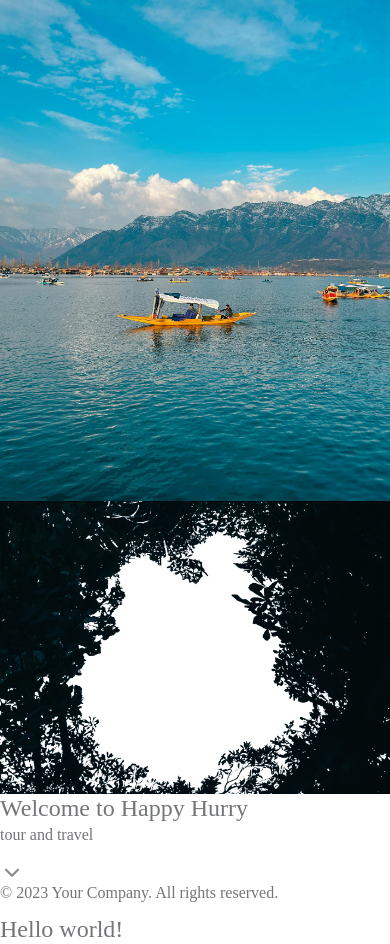
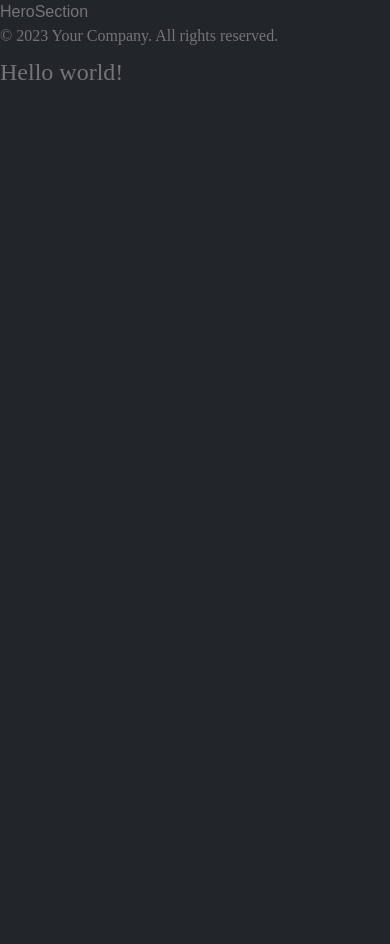
Before and after one commit to aquib-11/HappyHurryTourAndTravel, a React (Vite) app in the folder client/: page / in a window 390 px wide. After the commit the page ends 844 px from the top, so only its background shows below. Built offline with nearby package versions, Linux system fonts and the light colour scheme.

Commit message:
Lets begin fresh and fine

```diff
--- a/client/package.json
+++ b/client/package.json
@@ -15,6 +15,7 @@
     "lucide-react": "^0.468.0",
     "react": "^18.3.1",
     "react-dom": "^18.3.1",
+    "react-icons": "^5.4.0",
     "react-intersection-observer": "^9.14.0",
     "react-router-dom": "^7.0.2"
   },
--- a/client/src/components/Home/HeroSection.jsx
+++ b/client/src/components/Home/HeroSection.jsx
@@ -1,135 +1,7 @@
-import React, { useEffect, useState } from 'react';
-import { motion, useScroll, useTransform } from 'framer-motion';
-import { ChevronDown } from 'lucide-react';
-import background from "../../assets/images/b7.jpg";
-import foreground from "../../assets/images/foreground.png";
+import React from "react";
 
 const HeroSection = () => {
-  const { scrollYProgress } = useScroll();
-  const [showText, setShowText] = useState(false);
-
-  const backgroundScale = useTransform(
-    scrollYProgress,
-    [0, 0.8],
-    [1, 1.8]
-  );
-
-  const foregroundScale = useTransform(
-    scrollYProgress,
-    [0, 0.8],
-    [1, 2.2]
-  );
-
-  useEffect(() => {
-    const unsubscribe = scrollYProgress.onChange(value => {
-      if (value >= 0.45 && !showText) {
-        setShowText(true);
-      } else if (value < 0.45 && showText) {
-        setShowText(false);
-      }
-    });
-
-    return () => unsubscribe();
-  }, [scrollYProgress, showText]);
-
-  return (
-    <div className="relative h-[200vh] ">
-      <div className="sticky top-0 h-screen overflow-hidden">
-        <motion.div
-          className="absolute inset-0 w-full h-full"
-          style={{ scale: backgroundScale }}
-        >
-          <img
-            src={background}
-            alt="Background"
-            className="object-cover w-full h-full origin-center"
-          />
-          <div className="absolute inset-0 bg-blue-900/30 mix-blend-multiply" />
-        </motion.div>
-
-        <motion.div
-          className="absolute inset-0 w-full md:h-full h-[92vh]"
-          style={{ scale: foregroundScale }}
-        >
-          <img
-            src={foreground}
-            alt="Foreground"
-            className="object-cover w-full h-full origin-center"
-          />
-        </motion.div>
-
-        <motion.div
-          className="relative z-10 h-full flex flex-col items-center justify-center text-center px-4"
-        >
-          {!showText ? (
-            <motion.div
-              initial={{ opacity: 0, y: 20 }}
-              animate={{ opacity: 1, y: 0 }}
-              exit={{ opacity: 0, y: -20 }}
-              transition={{ duration: 0.8 }}
-              className="space-y-6"
-            >
-              <motion.h1
-                className="text-3xl sm:text-5xl md:text-7xl font-bold text-white drop-shadow-lg"
-              >
-                Welcome to Happy Hurry
-              </motion.h1>
-              <motion.p
-                className='text-white'
-              >
-                tour and travel
-              </motion.p>
-            </motion.div>
-          ) : (
-            <div className="space-y-6">
-              <motion.h1
-                initial={{ opacity: 0, y: 20 }}
-                animate={{ opacity: 1, y: 0 }}
-                transition={{ delay: 0.2, duration: 0.8 }}
-                className="text-4xl sm:text-5xl md:text-7xl font-bold text-white drop-shadow-lg"
-              >
-                Journey Begins
-              </motion.h1>
-
-              <motion.p
-                initial={{ opacity: 0, y: 20 }}
-                animate={{ opacity: 1, y: 0 }}
-                transition={{ delay: 0.4, duration: 0.8 }}
-                className="text-lg sm:text-xl md:text-2xl text-white max-w-2xl mx-auto drop-shadow-lg"
-              >
-                Explore the extraordinary
-              </motion.p>
-
-              <motion.button
-                initial={{ opacity: 0, y: 20 }}
-                animate={{ opacity: 1, y: 0 }}
-                transition={{ delay: 0.6, duration: 0.8 }}
-                whileHover={{ scale: 1.05 }}
-                whileTap={{ scale: 0.95 }}
-                className="bg-white/90 backdrop-blur-sm text-blue-900 px-6 sm:px-8 py-2 sm:py-3 rounded-full font-semibold text-base sm:text-lg hover:bg-white transition-colors shadow-lg"
-              >
-                Begin Adventure
-              </motion.button>
-            </div>
-          )}
-        </motion.div>
-
-        <motion.div
-          className="absolute bottom-8 left-1/2 transform -translate-x-1/2 cursor-pointer z-20"
-          animate={{
-            opacity: showText ? 0 : 1,
-            y: showText ? 10 : [0, 10, 0]
-          }}
-          transition={{
-            duration: showText ? 0.3 : 1.5,
-            repeat: showText ? 0 : Infinity
-          }}
-        >
-          <ChevronDown className="w-6 h-6 sm:w-8 sm:h-8 text-white/80 drop-shadow-lg" />
-        </motion.div>
-      </div>
-    </div>
-  );
+  return <div>HeroSection</div>;
 };
 
 export default HeroSection;
--- a/client/src/index.css
+++ b/client/src/index.css
@@ -148,7 +148,7 @@ html {
 }
 
 body {
-  /* background-color: var(--bs-body-bg); */
+  background-color: var(--bs-body-bg);
   color: var(--bs-body-color);
   font-family: var(--bs-body-font-family);
   font-size: var(--bs-body-font-size);
@@ -354,42 +354,63 @@ p {
   }
 }
 /* Media quiers for container */
-.container,.container-fluid,.container-xxl,.container-xl,.container-lg,.container-md,.container-sm {
+.container,
+.container-fluid,
+.container-xxl,
+.container-xl,
+.container-lg,
+.container-md,
+.container-sm {
   --bs-gutter-x: 1.875rem;
   --bs-gutter-y: 0;
   width: 100%;
-  padding-right: calc(var(--bs-gutter-x) * .5);
-  padding-left: calc(var(--bs-gutter-x) * .5);
+  padding-right: calc(var(--bs-gutter-x) * 0.5);
+  padding-left: calc(var(--bs-gutter-x) * 0.5);
   margin-right: auto;
-  margin-left: auto
+  margin-left: auto;
 }
 
 @media (min-width: 576px) {
-  .container-sm,.container {
-      max-width:96%
+  .container-sm,
+  .container {
+    max-width: 96%;
   }
 }
 
 @media (min-width: 768px) {
-  .container-md,.container-sm,.container {
-      max-width:94%
+  .container-md,
+  .container-sm,
+  .container {
+    max-width: 94%;
   }
 }
 
 @media (min-width: 992px) {
-  .container-lg,.container-md,.container-sm,.container {
-      max-width:94%
+  .container-lg,
+  .container-md,
+  .container-sm,
+  .container {
+    max-width: 94%;
   }
 }
 
 @media (min-width: 1200px) {
-  .container-xl,.container-lg,.container-md,.container-sm,.container {
-      max-width:1140px
+  .container-xl,
+  .container-lg,
+  .container-md,
+  .container-sm,
+  .container {
+    max-width: 1140px;
   }
 }
 
 @media (min-width: 1400px) {
-  .container-xxl,.container-xl,.container-lg,.container-md,.container-sm,.container {
-      max-width:1200px
+  .container-xxl,
+  .container-xl,
+  .container-lg,
+  .container-md,
+  .container-sm,
+  .container {
+    max-width: 1200px;
   }
 }
```
Also changed, not shown: 1 other file (tests, documents, lock files or other folders).
